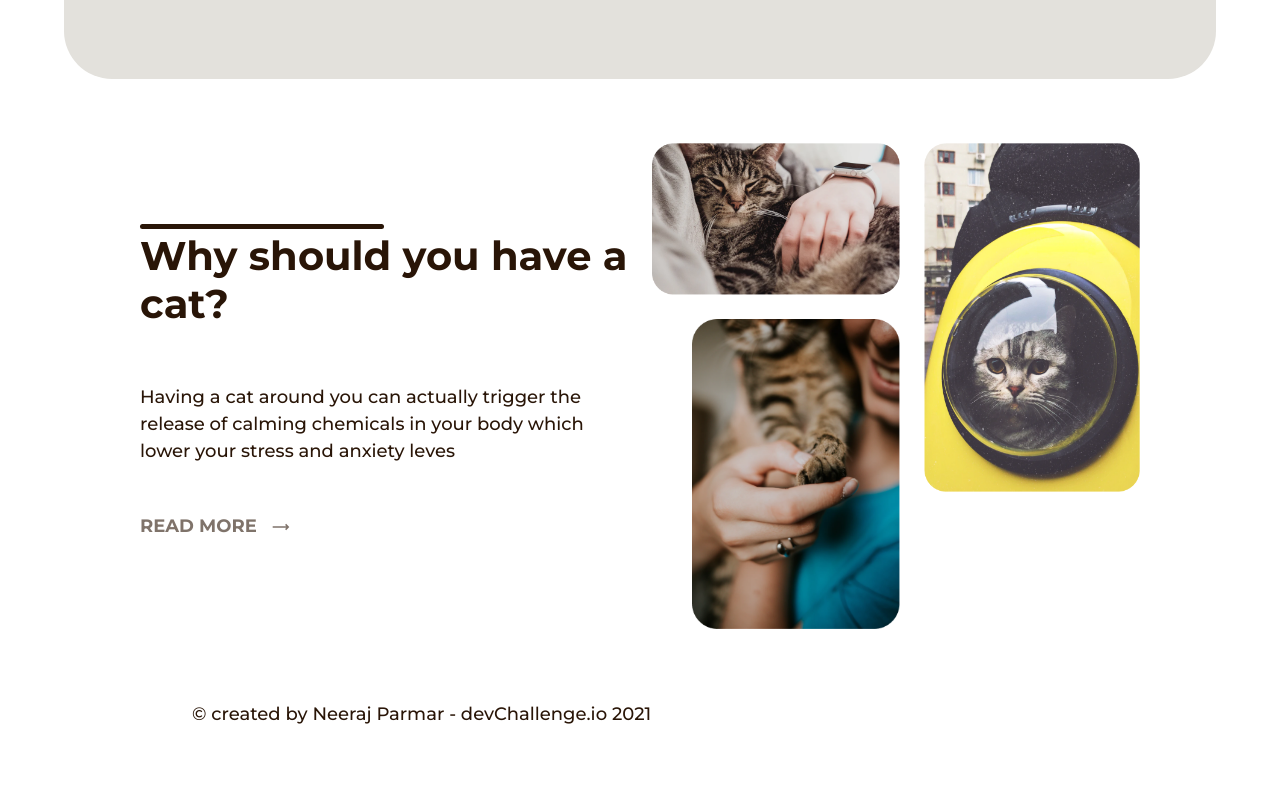
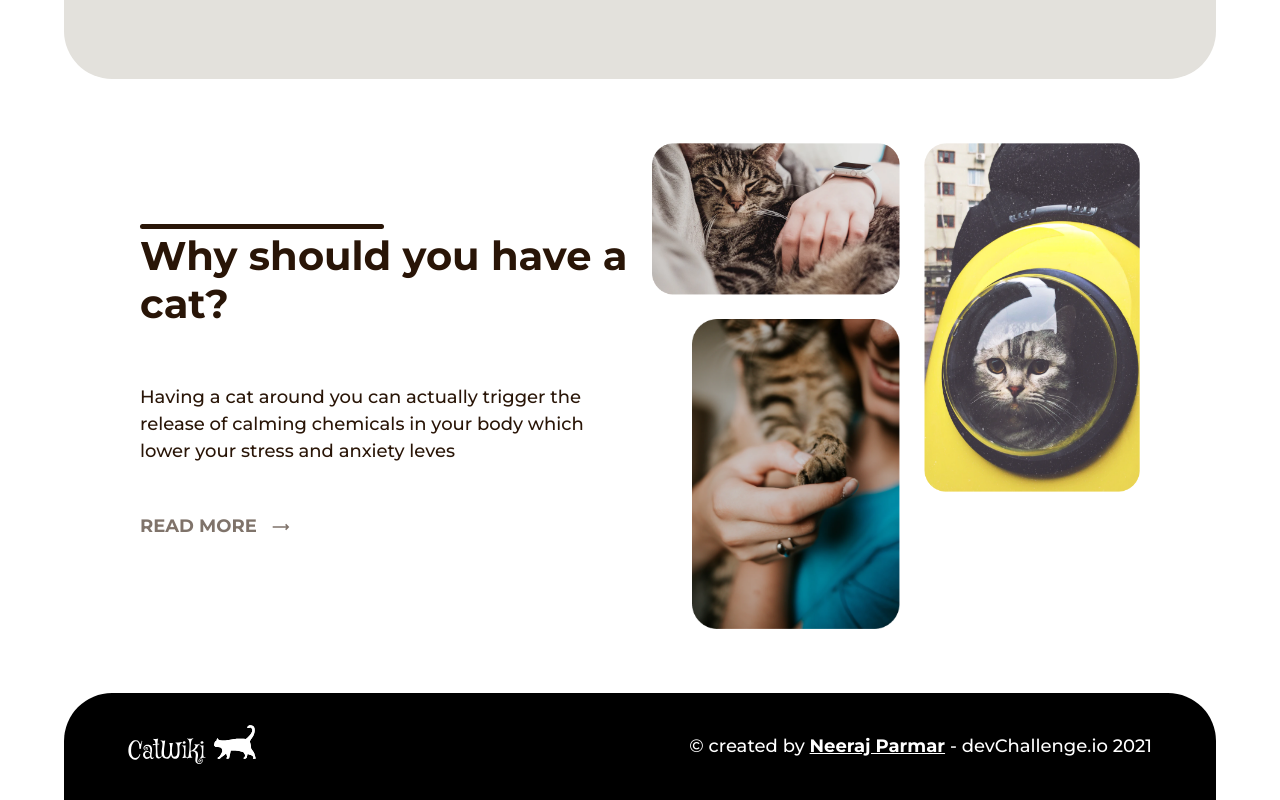
Before and after one commit to nkp1111/cat-wiki, a React (Create React App) app: page / in a window 1280 px wide. Shown: the part 904-1704 px from the top of the page. Before the commit the page ends 1640 px from the top, so only its background shows below. Built offline with nearby package versions, Linux system fonts and the light colour scheme; no server answers; a web font is replaced by a local one.

Commit message:
feat: add footer styles

```diff
--- a/src/components/CatBreed/showPage.css
+++ b/src/components/CatBreed/showPage.css
@@ -1,7 +1,7 @@
 .main__section-breed {
   background-color: var(--very-light-yellow);
 
-  border-radius: 0 0 3rem 3rem;
+  border-radius: 0 0 var(--border-radius) var(--border-radius);
   padding: var(--padding-x);
 }
 
--- /dev/null
+++ b/src/components/Footer/footer.css
@@ -0,0 +1,15 @@
+footer>div {
+  background: var(--black);
+  border-radius: var(--border-radius) var(--border-radius) 0 0;
+
+  padding: 2rem var(--padding-x);
+  color: var(--white);
+
+}
+
+footer a {
+  margin-right: auto;
+
+  font-weight: 700;
+  text-decoration: underline;
+}
--- a/src/components/Footer/index.js
+++ b/src/components/Footer/index.js
@@ -2,6 +2,7 @@ import React from 'react'
 import { Link } from 'react-router-dom'
 
 import { images } from '../../utils'
+import "./footer.css"
 
 const index = () => {
   return (
@@ -13,7 +14,7 @@ const index = () => {
           </div>
         </Link>
         <div className="footer__info">
-          &copy; created by <a href="https://github.com/nkp1111">Neeraj Parmar</a> - devChallenge.io 2021
+          &copy; created by <a href="https://github.com/nkp1111" target='_blank' rel="noreferrer">Neeraj Parmar</a> - devChallenge.io 2021
         </div>
       </div>
     </footer>
--- a/src/components/Main/main.css
+++ b/src/components/Main/main.css
@@ -8,7 +8,7 @@
   color: var(--white);
 
   padding: var(--padding-x);
-  border-radius: 3rem 3rem 0 0;
+  border-radius: var(--border-radius) var(--border-radius) 0 0;
   padding-right: 50%;
   padding-bottom: 15vh;
 }
--- a/src/index.css
+++ b/src/index.css
@@ -50,6 +50,7 @@ h6 {
 :root {
   --mystery-font: 'Mystery Quest', cursive;
   --padding-x: 5vw;
+  --border-radius: 3rem;
 
   --very-light-brown: #544439;
   --light-brown: #4D270C;
```
